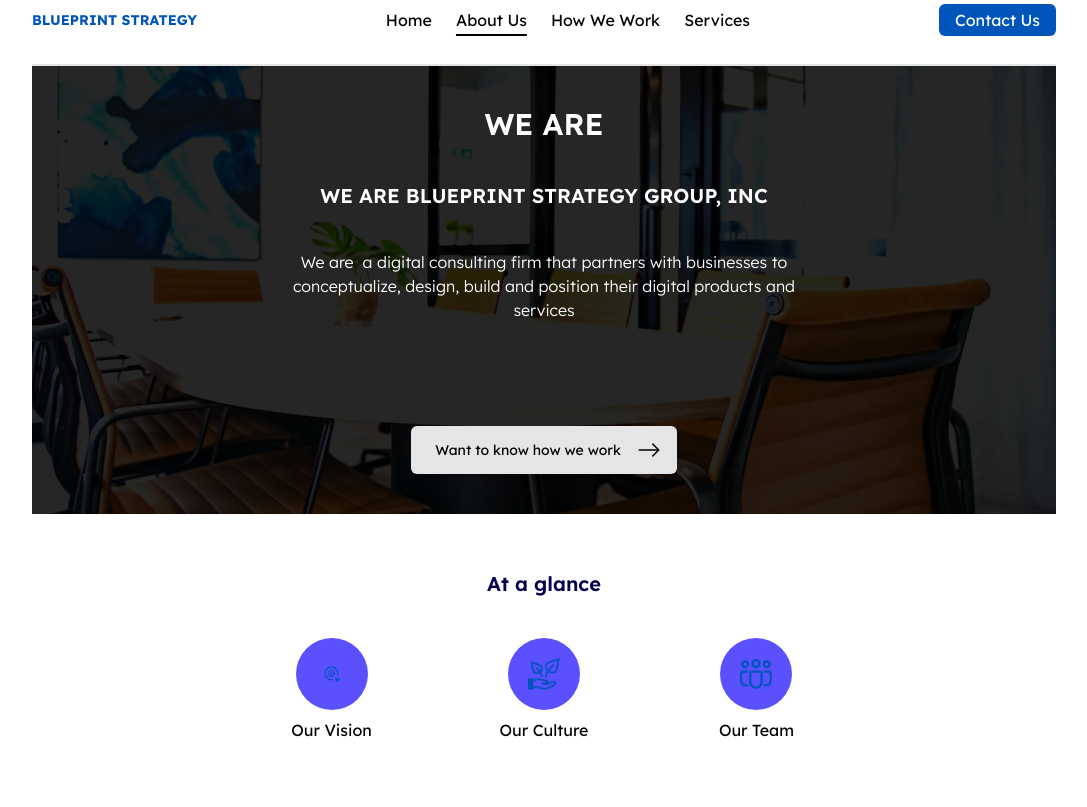
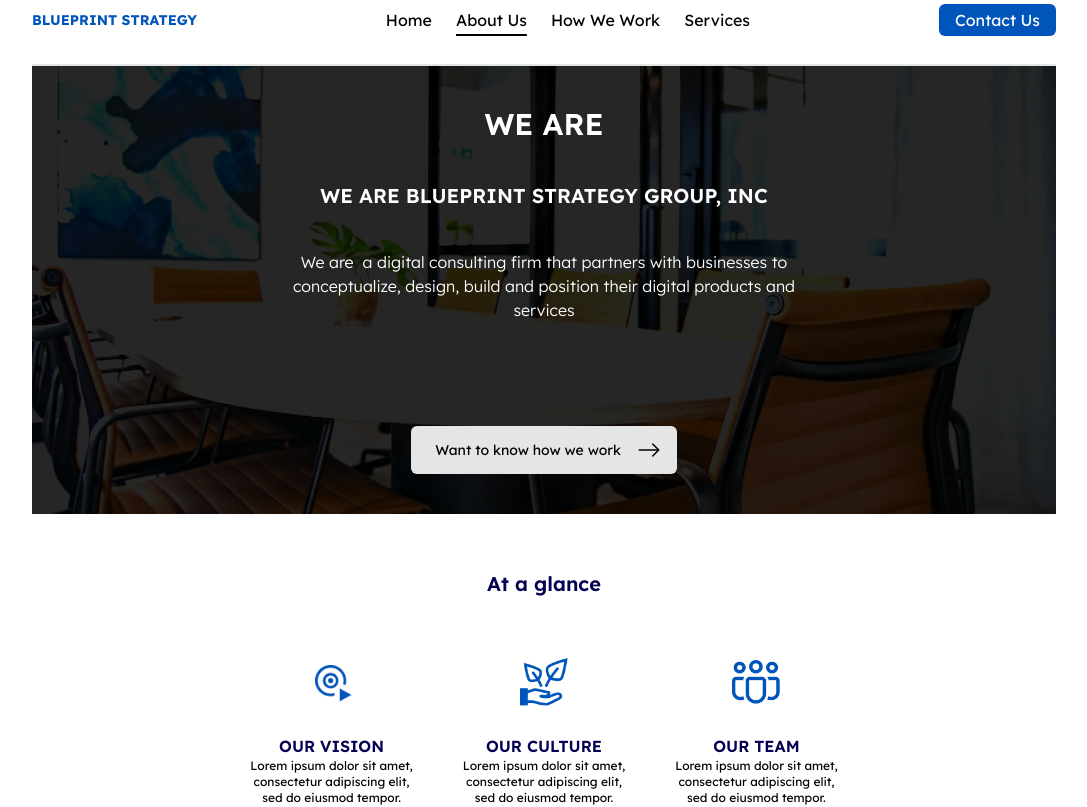
Before and after one commit to EdgarAmpiire/blueprints-web, a React (Create React App) app: page /about-us in a window 1280 px wide. Shown: the top 807 px of the page, without its empty margins (96-1183 px from the left). Built offline with nearby package versions, Linux system fonts and the light colour scheme; what tw-elements would draw is missing.

Commit message:
about us - hero

```diff
--- a/src/features/aboutUs/components/Glance.jsx
+++ b/src/features/aboutUs/components/Glance.jsx
@@ -12,29 +12,34 @@ export const Glance = () => {
         </div>
         <div className="flex justify-between items-center w-7/12  gap-10 mt-10">
           <div className="flex items-center justify-center flex-col w-4/12">
-            <div className="bg-[#5A50FE] py-5 px-5 rounded-full flex items-center justify-center h-[4.5rem] w-[4.5rem] ">
+            <div className=" py-2 px-2 rounded-full flex items-center justify-center h-[5.5rem] w-[5.5rem] ">
               <img src={vision} alt="" className="w-fit" />
             </div>
-            <div className="mt-2">
-              <p>Our Vision</p>
+            <div className="mt-2 flex flex-col items-center justify-center ">
+              <p className="text-[#040052] font-semibold uppercase">Our Vision</p>
+              <p className="text-xs text-center">Lorem ipsum dolor sit amet, consectetur adipiscing elit, sed do eiusmod tempor.</p>
             </div>
           </div>
 
           <div className="flex items-center justify-center flex-col w-4/12">
-            <div className="bg-[#5A50FE] py-5 px-5 rounded-full flex items-center justify-center h-[4.5rem] w-[4.5rem] ">
+            <div className=" py-5 px-5 rounded-full flex items-center justify-center h-[5.5rem] w-[5.5rem] ">
               <img src={culture} alt="" className="w-fit" />
             </div>
-            <div className="mt-2">
-              <p>Our Culture</p>
+            <div className="mt-2 flex flex-col items-center justify-center ">
+              <p className="text-[#040052] font-semibold uppercase">Our Culture</p>
+              <p className="text-xs text-center">Lorem ipsum dolor sit amet, consectetur adipiscing elit, sed do eiusmod tempor.</p>
+
             </div>
           </div>
 
           <div className="flex items-center justify-center flex-col w-4/12">
-            <div className="bg-[#5A50FE] py-5 px-5 rounded-full flex items-center justify-center h-[4.5rem] w-[4.5rem] ">
+            <div className=" py-5 px-5 rounded-full flex items-center justify-center h-[5.5rem] w-[5.5rem] ">
               <img src={team} alt="" className="w-fit" />
             </div>
-            <div className="mt-2">
-              <p>Our Team</p>
+            <div className="mt-2 flex flex-col items-center justify-center ">
+              <p className="text-[#040052] font-semibold uppercase">Our Team</p>
+              <p className="text-xs text-center">Lorem ipsum dolor sit amet, consectetur adipiscing elit, sed do eiusmod tempor.</p>
+
             </div>
           </div>
         </div>
```
